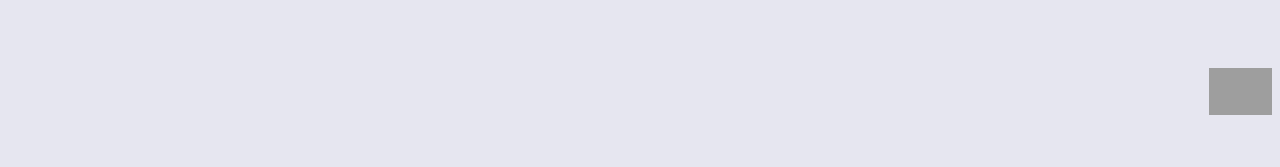
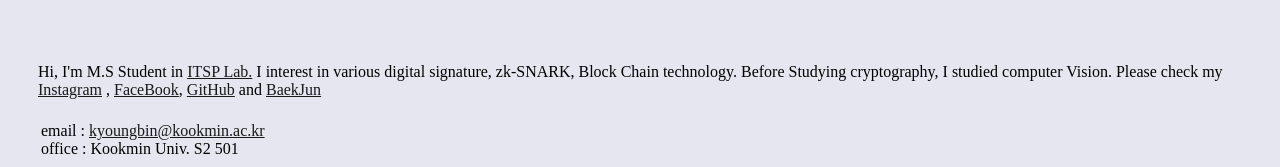
Before and after one commit to kyoungbinkim/profileweb, a plain HTML site: page profile.html in a window 1280 px wide. Shown: the top 167 px of the page. Drawn offline with Linux system fonts and the light colour scheme; grey boxes are pictures that could not be loaded; a script that the page names is missing.

Commit message:
delete profile hit counter

```diff
--- a/profile.html
+++ b/profile.html
@@ -24,14 +24,6 @@
 
 </head>
 <body>
-    <!-- style="font-size:small;" -->
-    <p style="margin-top: 63px; margin-bottom: 63px;">
-
-        <!-- Start of CuterCounter Code -->
-        <a  href="https://www.cutercounter.com/" target="_blank"><img src="https://www.cutercounter.com/hits.php?id=huxofkkn&nd=3&style=2" border="0" alt="website counter" width="20" style="min-width: 5%; float: right;" ></a>
-
-        <br><br><br>
-    </p>
 
     <p style="margin-top: 63px; margin-left: 30px; margin-right: 30px;">
         Hi, I'm M.S Student in <a href="https://sites.google.com/site/itspkmu" target="_blank">ITSP Lab.</a>
```
